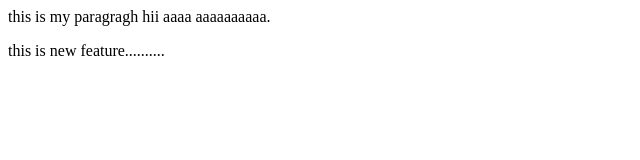
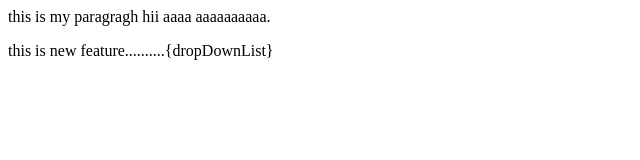
Before and after one commit to jalindarAndhale-56/localrepo, a plain HTML site: page index.html in a window 1280 px wide. Shown: the whole page, without its empty margins (0-640 px from the left). Drawn offline with Linux system fonts and the light colour scheme.

Commit message:
Add dropdown

```diff
--- a/index.html
+++ b/index.html
@@ -1,2 +1,2 @@
 <p> this is my paragragh hii aaaa aaaaaaaaaa.</p>
-<p> this is new feature..........</p>
+<p> this is new feature..........{dropDownList}</p>
```
